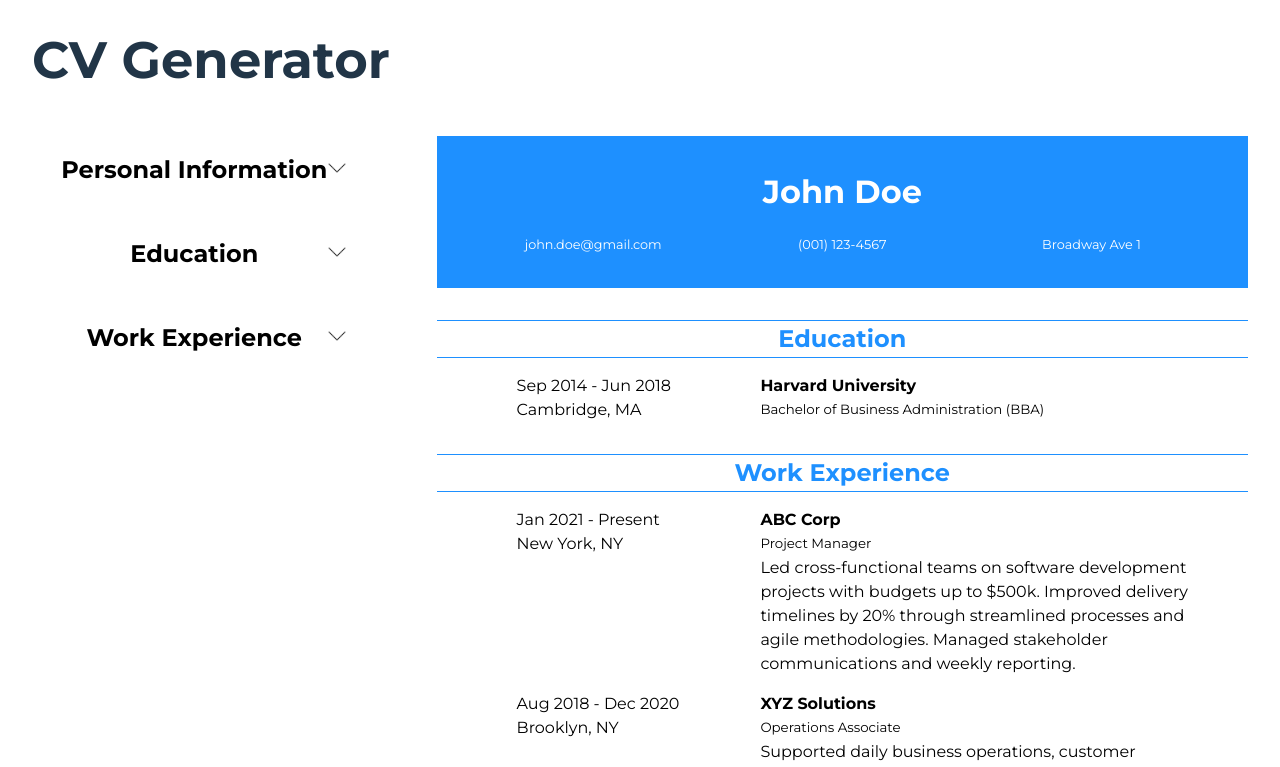
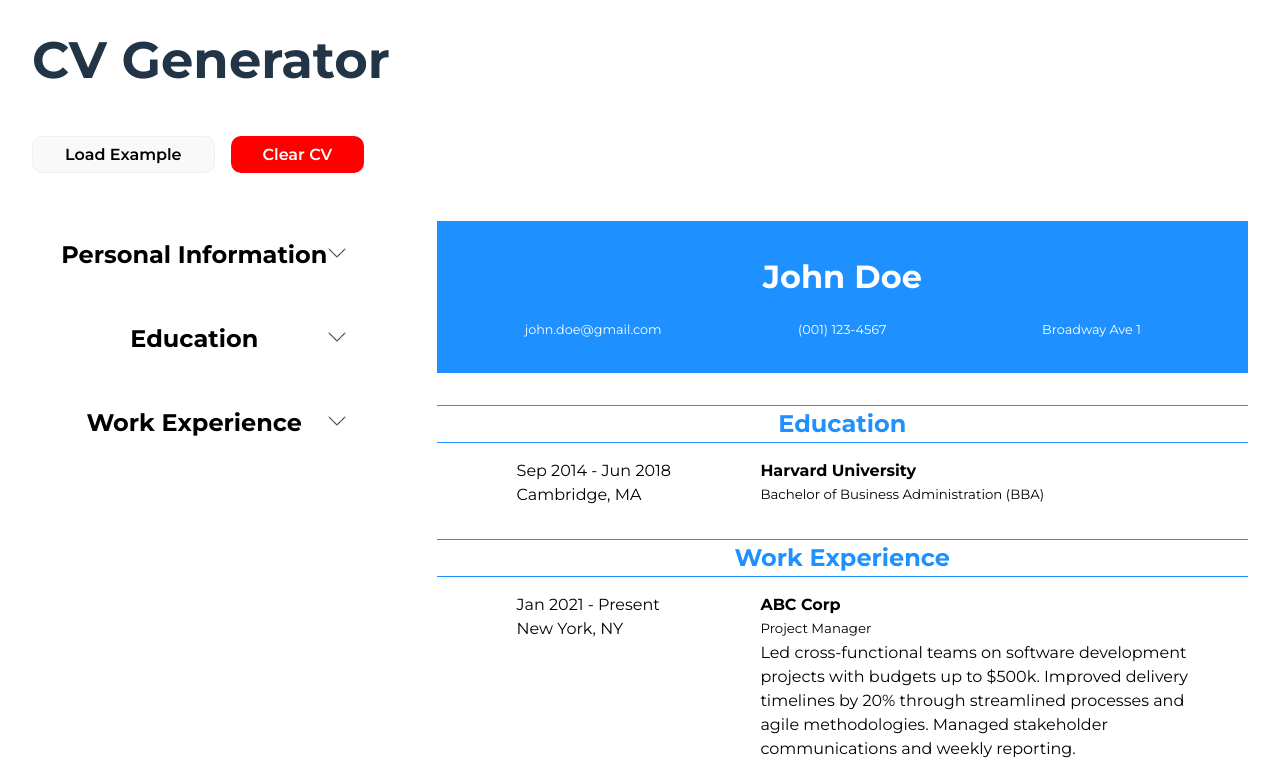
Before and after one commit to fabiusgasber/cv-application, a React (Vite) app: page / in a window 1280 px wide. Shown: the top 767 px of the page. Built offline with nearby package versions, Linux system fonts and the light colour scheme.

Commit message:
feat: add buttons to load and delete placeholder data

```diff
--- a/src/components/Form.jsx
+++ b/src/components/Form.jsx
@@ -20,6 +20,17 @@ const Form = () => {
     const educationInputs = findInputs("education");
     const workInputs = findInputs("work");
 
+    const loadExample = () => {
+      setPersonalData(defaultData.defaultPersonalData);
+      setEducationData(defaultData.defaultEducationData);
+      setWorkData(defaultData.defaultWorkData);
+    }
+
+    const deleteExample = () => {
+      setPersonalData([]);
+      setEducationData([]);
+      setWorkData([]);
+    }
     const setVisible = (e, index) => {
       if (
         visibleIndex === index &&
@@ -31,6 +42,11 @@ const Form = () => {
     }
 
   return (
+    <>
+    <div className="btn-container">
+    <button type="button" onClick={loadExample}>Load Example</button>
+    <button type="button" className="delete-btn" onClick={deleteExample}>Clear CV</button>
+    </div>
     <div className="main-layout">
       <div className="forms">
       <FormCollection visible={visibleIndex === 0} onClick={(e) => setVisible(e, 0)} inputs={personalInputs} formData={personalData} setFormData={setPersonalData} />
@@ -43,6 +59,7 @@ const Form = () => {
         <CVWrapper data={workData} title="Work Experience" />
       </div>
     </div>
+    </>
   );
 };
 
--- a/src/components/FormCollection.jsx
+++ b/src/components/FormCollection.jsx
@@ -74,7 +74,7 @@ const FormCollection = ({visible, onClick, inputs, formData, setFormData}) => {
             <div className="form-btn">
                 <button type="button" onClick={() => setStatus("close")}>Cancel</button>
                 <button type="submit">Save</button>
-                <button type="button" id="delete-btn" onClick={deleteEntry}>Delete</button>
+                <button type="button" className="delete-btn" onClick={deleteEntry}>Delete</button>
             </div>
             </form>
 
--- a/src/styles/form.css
+++ b/src/styles/form.css
@@ -4,6 +4,11 @@ form, form div {
 }
 
 form {
+  gap: 1rem;
+}
+
+.btn-container {
+  display: flex;
   gap: 1rem;
 }
 
@@ -53,9 +58,10 @@ form {
   flex-wrap: wrap;
 }
 
-#delete-btn {
+.delete-btn {
   background-color: red;
   color: #fff;
+  border: none;
 }
 
 .form-btn button[type="submit"] {
```
